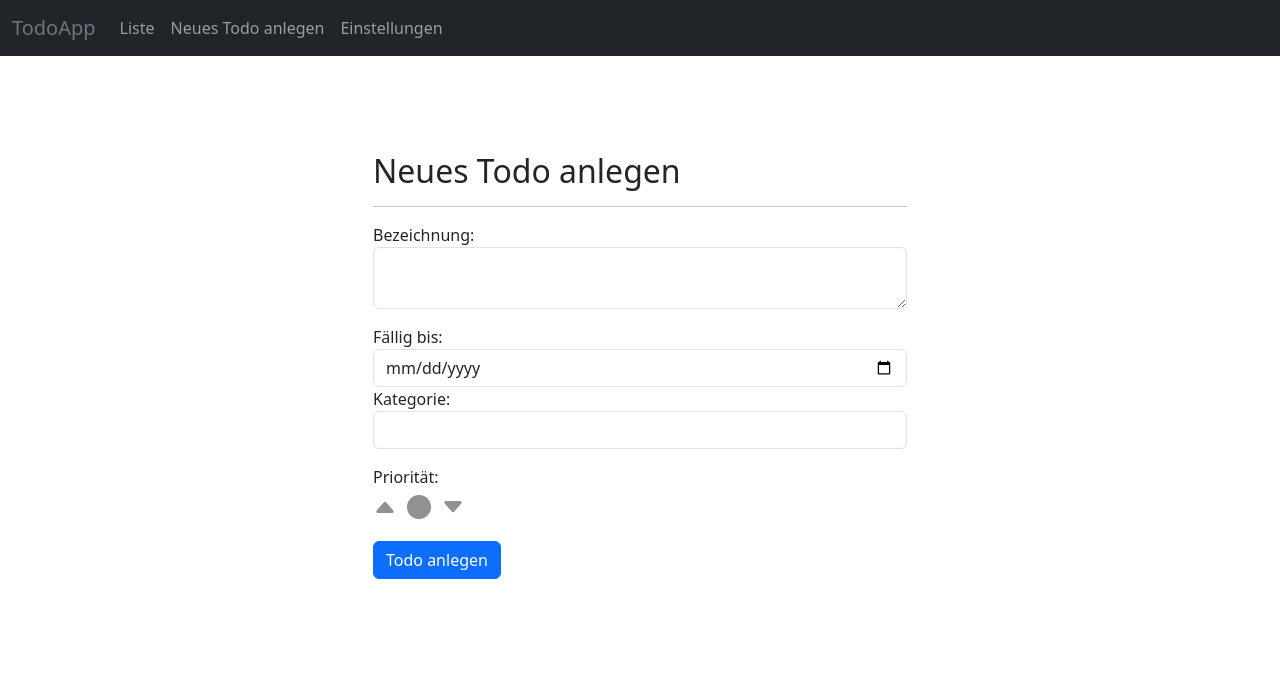
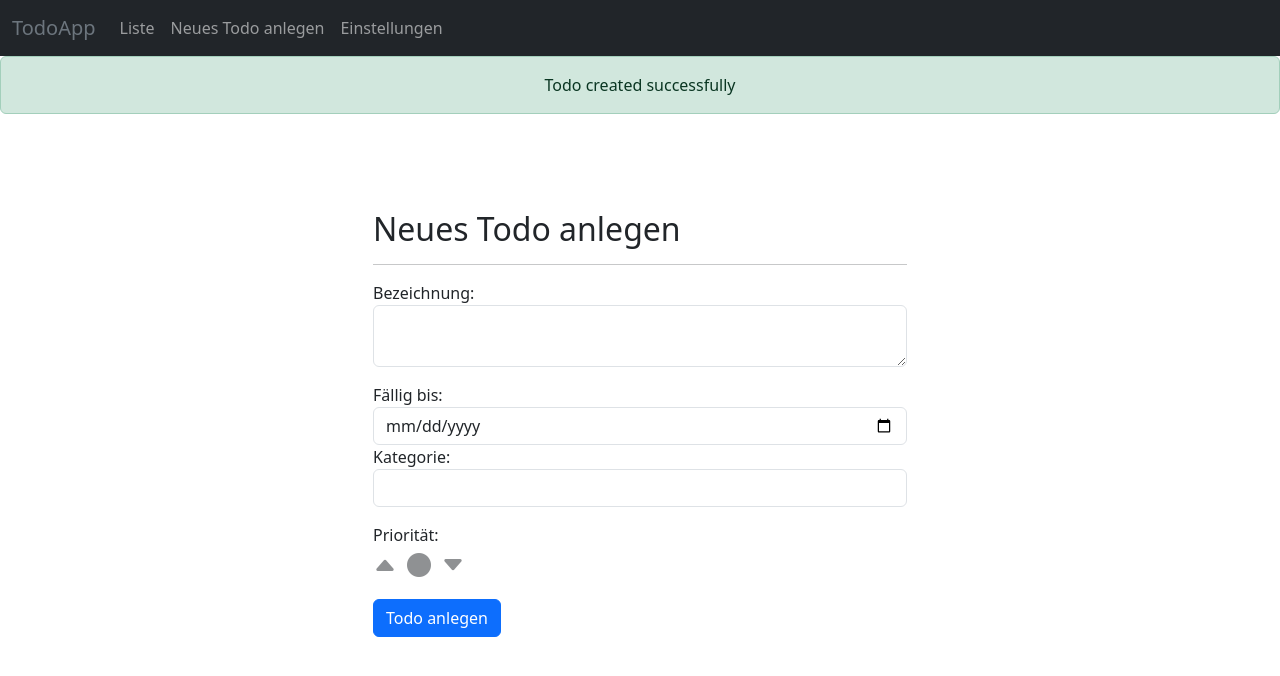
Before and after one commit to JannikKastens/schule-todo, an Angular app: page /neues-todo in a window 1280 px wide. Both pictures are taken after typing "Sample", "2020-01-15" into the empty fields and a click on the button "Todo anlegen". Shown: the top 676 px of the page. Built offline with nearby package versions, Linux system fonts and the light colour scheme.

Commit message:
Add message box component and display notifications

```diff
--- a/src/app/app.component.html
+++ b/src/app/app.component.html
@@ -1,4 +1,5 @@
 <app-navbar></app-navbar>
+<app-message-box></app-message-box>
 <div class="container mt-5">
   <div class="row">
     <div class="col-2" *ngIf="isRouteListe">
--- a/src/app/form/form.component.ts
+++ b/src/app/form/form.component.ts
@@ -3,6 +3,7 @@ import { FormControl, FormGroup, ReactiveFormsModule } from '@angular/forms';
 import { TodoService } from '../todo.service';
 import { Todo } from '../models/Todo';
 import { PriorityChooserComponent } from '../priority-chooser/priority-chooser.component';
+import { NotificationService } from '../notification.service';
 
 @Component({
   selector: 'app-form',
@@ -23,7 +24,7 @@ export class FormComponent {
     dueDate: new FormControl('')
   });
 
-  constructor(private todoService: TodoService) { }
+  constructor(private todoService: TodoService, private notificationService: NotificationService) { }
 
   onSubmit() {
     const formValue = this.todoForm.value;
@@ -47,6 +48,7 @@ export class FormComponent {
       false
     );
     this.todoService.addTodo(newTodo);
+    this.notificationService.displayNotification('Todo created successfully', 'success');
     this.todoForm.reset();
   }
 
--- a/src/app/list-entry/list-entry.component.ts
+++ b/src/app/list-entry/list-entry.component.ts
@@ -3,6 +3,7 @@ import { Todo } from "../models/Todo";
 import { TodoService } from "../todo.service";
 import { CommonModule } from '@angular/common';
 import { PriorityComponent } from '../priority/priority.component';
+import { NotificationService } from '../notification.service';
 
 @Component({
   selector: '[app-list-entry]',
@@ -19,7 +20,7 @@ export class ListEntryComponent {
   showDeleteButton?: boolean;
   private todoService = inject(TodoService);
 
-  constructor(private cdr: ChangeDetectorRef) { }
+  constructor(private cdr: ChangeDetectorRef, private notificationService: NotificationService) { }
 
   ngOnInit() {
     this.todoService.getShowDeleteButton().subscribe(value => {
@@ -31,6 +32,7 @@ export class ListEntryComponent {
   deleteTodo() {
     if (this.todo) {
       this.todoService.deleteTodo(this.todo.id);
+      this.notificationService.displayNotification('Todo deleted successfully', 'success');
       this.cdr.detectChanges();
     }
   }
--- a/src/app/message-box/message-box.component.html
+++ b/src/app/message-box/message-box.component.html
@@ -1 +1,8 @@
-<p>message-box works!</p>
+@if (message) {
+<div class="alert" [ngClass]="{'alert-success': messageType === 'success', 'alert-danger': messageType === 'error'}"
+    role="alert">
+    <div class="text-center">
+        {{ message }}
+    </div>
+</div>
+}
--- a/src/app/message-box/message-box.component.ts
+++ b/src/app/message-box/message-box.component.ts
@@ -1,12 +1,27 @@
 import { Component } from '@angular/core';
+import { NotificationService } from '../notification.service';
+import { CommonModule } from '@angular/common';
 
 @Component({
   selector: 'app-message-box',
   standalone: true,
-  imports: [],
+  imports: [
+    CommonModule
+  ],
   templateUrl: './message-box.component.html',
   styleUrl: './message-box.component.css'
 })
 export class MessageBoxComponent {
+  message = '';
+  messageType = '';
 
+  constructor(private notificationService: NotificationService) { }
+
+  ngOnInit() {
+    this.notificationService.notificationEmitter.subscribe(({ message, type }: { message: string, type: string }) => {
+      this.message = message;
+      this.messageType = type;
+    });
+    console.log('MessageBoxComponent initialized');
+  }
 }
--- /dev/null
+++ b/src/app/notification.service.ts
@@ -0,0 +1,12 @@
+import { EventEmitter, Injectable } from '@angular/core';
+
+@Injectable({
+  providedIn: 'root'
+})
+export class NotificationService {
+  public notificationEmitter = new EventEmitter<{ message: string, type: string }>();
+
+  displayNotification(message: string, type: string) {
+    this.notificationEmitter.emit({ message, type });
+  }
+}
```
Also changed, not shown: src/app/app.component.ts (+6 -5 lines), 1 other file (tests, documents, lock files or other folders).
